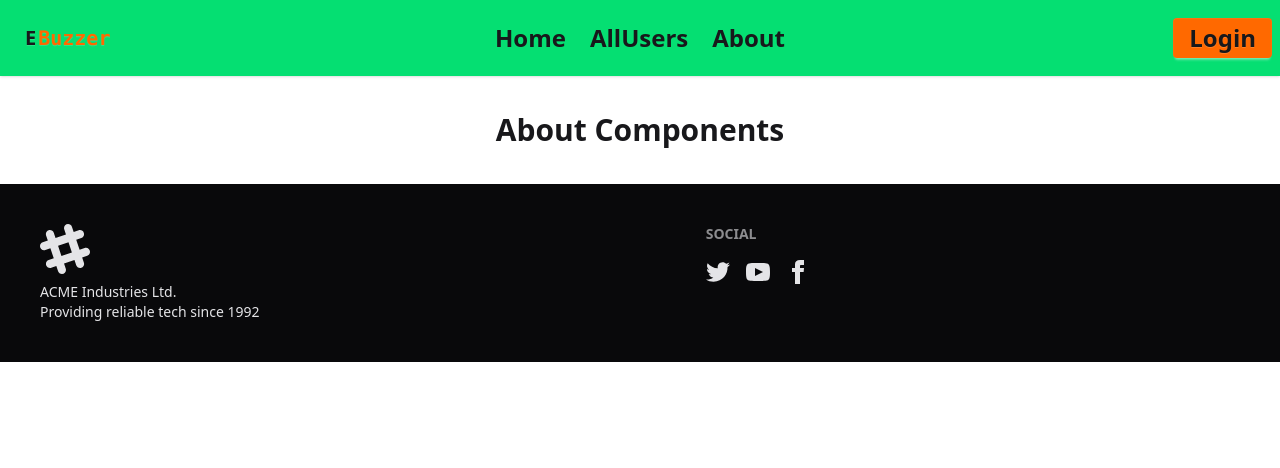
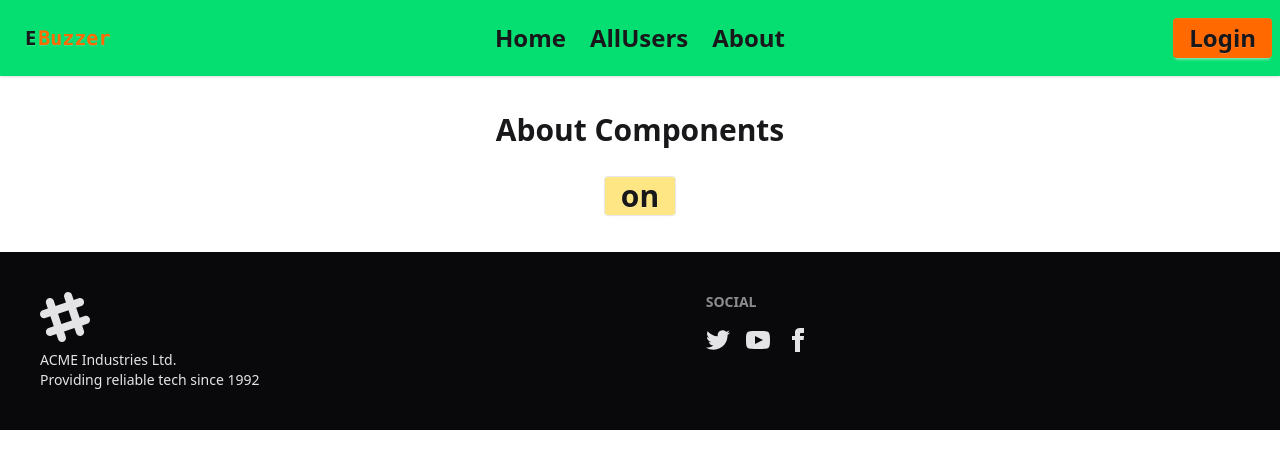
Before and after one commit to AtiqurRahmanAtik/EResturant_Clinet, a React (Vite) app: page /about in a window 1280 px wide. Shown: the top 468 px of the page. Built offline with nearby package versions, Linux system fonts and the light colour scheme; no server answers.

Commit message:
complete on off button

```diff
--- a/src/Components/About.jsx
+++ b/src/Components/About.jsx
@@ -1,9 +1,28 @@
+import { useState } from "react";
 
 
 const About = () => {
+
+    const [value,SetValue] = useState(true);
+
+    const handleButton = ()=>{
+        SetValue(!value)
+    }
+
+
     return (
         <div>
               <h1 className="text-3xl font-bold text-center my-7">About Components</h1>
+
+
+              <div className="text-center">
+
+
+                    {
+                        value ?     <button onClick={handleButton} className="btn text-3xl bg-amber-200"> on</button> :
+                        <button onClick={handleButton} className="btn text-3xl bg-amber-200"> OFF</button>
+                    }
+              </div>
         </div>
     );
 };
--- /dev/null
+++ b/src/Components/PrivateRoutess/PrivateRoutes.jsx
@@ -0,0 +1,18 @@
+import { useContext, useState } from "react";
+import {Navigate,  } from "react-router";
+import { AuthContext } from "../Provider/AuthProvider";
+
+
+const PrivateRoutes = ({Component}) => {
+
+    // const [isAuthenticated, setIsAuthenticated] = useState(false);
+    const { user} = useContext(AuthContext);;
+     // const navigate = useNavigate();
+
+ // Your authentication logic goes here...
+
+  return isAuthenticated ? <Component/> : <Navigate to="/login" />;
+
+};
+
+export default PrivateRoutes;
--- a/src/Components/Product.jsx
+++ b/src/Components/Product.jsx
@@ -6,6 +6,7 @@ const Product = () => {
   const [item, setItem] = useState([]);
   // console.log(item);
   const { loader, SetLoader } = useContext(AuthContext);
+  const[searhItem,SetSearhItem] = useState('');
 
 //   all Product data  from user api
   const url = "http://localhost:5000/user";
@@ -33,11 +34,26 @@ const Product = () => {
     );
   }
 
+  const titleSearh = item.map(v=> v.title.toLowerCase().includes(searhItem));
+
+  console.log(titleSearh)
+
+
+      const handleSearching = ()=>{
+        console.log('searhing ');
+      }
+
   return (
     <div>
       <h1 className="text-3xl font-bold text-center my-5">
         Our Product Section
       </h1>
+
+      <div className="text-center">
+        <form onSubmit={handleSearching}>
+          <input className="text-2xl p-2" onChange={(e)=>SetSearhItem(e.target.value)} type="text" name="name" id="" placeholder="Searing Item here " />
+        </form>
+      </div>
 
       <div className="grid gap-3 grid-cols-1 md:grid-cols-2  lg:grid-cols-3">
         {item?.map((item) => (
```
Also changed, not shown: src/App.jsx (+7 -1 lines).
